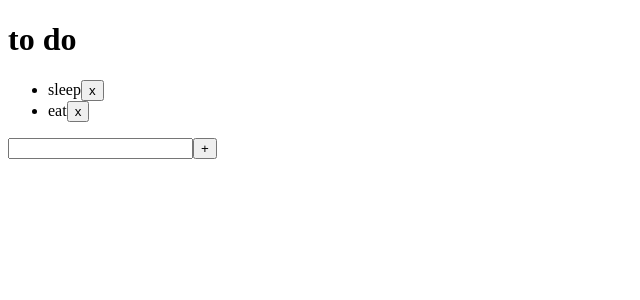
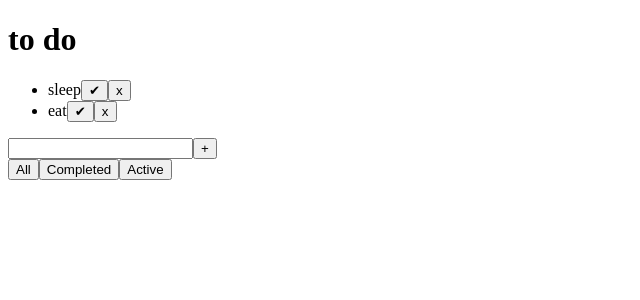
Before and after one commit to majsy/react-test, a React app: page / in a window 1280 px wide. Shown: the top 300 px of the page, without its empty margins (0-640 px from the left). Built offline with nearby package versions, Linux system fonts and the light colour scheme.

Commit message:
create complete action create complete reducer create filter types create filter action create filter buttons

```diff
--- a/src/js/actions/index.js
+++ b/src/js/actions/index.js
@@ -11,6 +11,20 @@ let actions = {
             type: 'REMOVE_TODO',
             id
         }
+    },
+
+    completeTodo: function(id) {
+        return {
+            type: 'COMPLETE_TODO',
+            id
+        }
+    },
+
+    updateFilterType: function(fType) {
+        return {
+            type: 'UPDATE_FILTER_TYPE',
+            fType
+        }
     }
 }
 
--- a/src/js/components/App.jsx
+++ b/src/js/components/App.jsx
@@ -1,7 +1,7 @@
 import React from 'react';
-import TodoList from './TodoList.jsx';
+import TodoList from '../containers/TodoList.jsx';
 import TodoHeader from './TodoHeader.jsx';
-import TodoForm from './TodoForm.jsx';
+import TodoForm from '../containers/TodoForm.jsx';
 
 class App extends React.Component {
     render() {
--- a/src/js/components/TodoItem.jsx
+++ b/src/js/components/TodoItem.jsx
@@ -1,18 +1,40 @@
 import React from 'react';
 import { connect } from 'react-redux';
 import { bindActionCreators } from 'redux';
-import actions from '../actions';
+import actions from '../actions/index';
 
 class TodoItem extends React.Component {
+    constructor() {
+        super();
+
+        this.state = {
+            isComplete: false
+        }
+    }
     removeTodo = () => {
         let {actions, item} = this.props;
         actions.removeTodo(item.id);
     }
 
+    completeTodo = () => {
+        let {actions, item} = this.props;
+        actions.completeTodo(item.id);
+
+        this.setState({ isComplete: true })
+    }
+
     render() {
+        let isComplete = this.state.isComplete;
+        let style;
+
+        if (isComplete) {
+            style = { backgroundColor: '#4EF84E' };
+        }
+
         return (
             <li>
                 {this.props.item.text}
+                <button type="button" className="complete-button" onClick={this.completeTodo} style={style}>&#x2714;</button>
                 <button type="button" onClick={this.removeTodo}>x</button>
             </li>
         )
--- a/src/js/components/TodoForm.jsx
+++ b/src/js/containers/TodoForm.jsx
@@ -1,7 +1,7 @@
 import React from 'react';
 import { bindActionCreators } from 'redux';
 import { connect } from 'react-redux';
-import actions from '../actions';
+import actions from '../actions/index';
 
 class TodoForm extends React.Component {
     constructor() {
@@ -35,6 +35,10 @@ class TodoForm extends React.Component {
                     <input form="add-item" type="text" value={this.state.text} onChange={this.handleChange} />
                     <button type="submit">+</button>
                 </form>
+
+                <button onClick={() => this.props.actions.updateFilterType('SHOW_ALL')}>All</button>
+                <button onClick={() => this.props.actions.updateFilterType('SHOW_COMPLETED')}>Completed</button>
+                <button onClick={() => this.props.actions.updateFilterType('SHOW_ACTIVE')}>Active</button>
             </div>
         )
     }
--- a/src/js/components/TodoList.jsx
+++ b/src/js/containers/TodoList.jsx
@@ -1,6 +1,6 @@
 import React from 'react';
-import TodoItem from './TodoItem.jsx';
-import {getTodosState} from '../selectors';
+import TodoItem from '../components/TodoItem.jsx';
+import {getFilteredTodos} from '../selectors/index';
 import { connect } from 'react-redux';
 
 class TodoList extends React.Component {
@@ -25,7 +25,7 @@ class TodoList extends React.Component {
 
 const mapStateToProps = state => {
     return {
-        todos: getTodosState(state)
+        todos: getFilteredTodos(state)
     }
 }
 
--- a/src/js/reducers/todoReducer.js
+++ b/src/js/reducers/todoReducer.js
@@ -2,13 +2,16 @@ let initialData = {
     todos: [
         {
             id: '12ja74',
-            text: "sleep"
+            text: "sleep",
+            completed: false
         },
         {
            id: '75hsf6',
-           text: 'eat'
+           text: 'eat',
+           completed: false
         }
-    ]
+    ],
+    filterType: "SHOW_ALL"
 };
 
 let todoReducer = (state = initialData, action) => {
@@ -18,7 +21,8 @@ let todoReducer = (state = initialData, action) => {
             const newTodos = [...todos,
                 {
                     id: Math.random().toString(36).substr(2, 7),
-                    text: action.text
+                    text: action.text,
+                    completed: false
                 }
             ]
             return Object.assign({}, state, { todos: newTodos });
@@ -27,6 +31,14 @@ let todoReducer = (state = initialData, action) => {
             todos = state.todos;
             return Object.assign({}, state, { todos: todos.filter(todo => todo.id !== action.id) });
 
+        case 'COMPLETE_TODO':
+            todos = state.todos;
+            return Object.assign({}, state, { todos: todos.map(todo =>
+                todo.id === action.id ? { ...todo, completed: !todo.completed } : todo ) });
+
+        case 'UPDATE_FILTER_TYPE':
+            return Object.assign({}, state, {filterType: action.fType});
+
         default:
             return state;
     }
--- a/src/js/selectors/index.js
+++ b/src/js/selectors/index.js
@@ -1,10 +1,28 @@
 import { createSelector } from 'reselect';
 
 const getTodos = state => state.todoReducer
+
 
 const getTodosState = createSelector(
     getTodos,
     todoReducer => todoReducer.todos
 )
 
-export { getTodosState }
+let isValid = (type, todo) => {
+  switch (type) {
+      case 'SHOW_ALL':
+          return true;
+      case 'SHOW_COMPLETED':
+          return todo.completed;
+      case 'SHOW_ACTIVE':
+          return !todo.completed;
+  }
+    return true;
+}
+
+const getFilteredTodos = createSelector(
+    getTodos,
+    store => store.todos.filter(todo => isValid(store.filterType, todo))
+)
+
+export { getTodosState, getFilteredTodos }
```
Also changed, not shown: 1 other file (tests, documents, lock files or other folders).
